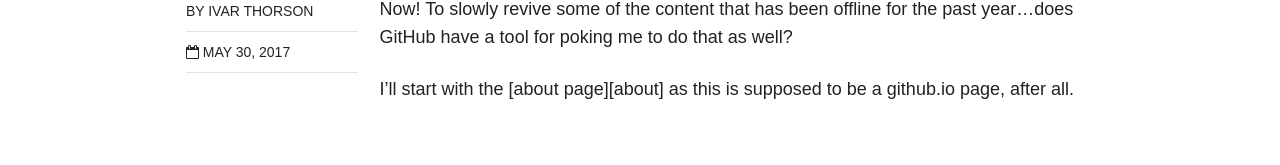
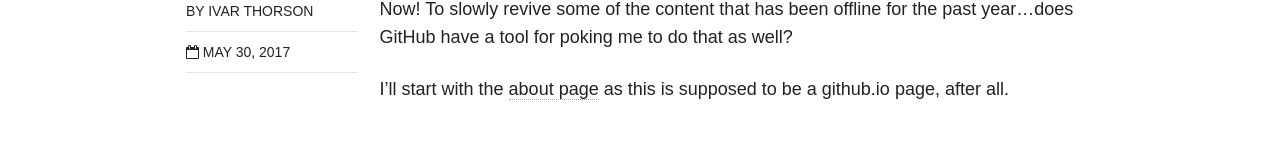
Before and after one commit to ivarthorson/ivarthorson.github.io, a plain HTML site: page blog/reviving-the-dead/index.html in a window 1280 px wide. Shown: the part 554-719 px from the top of the page. Drawn offline with nearby package versions, Linux system fonts and the light colour scheme; some packages are replaced by stand-ins of ours.

Commit message:
Minor typo fix

```diff
--- a/blog/reviving-the-dead/index.html
+++ b/blog/reviving-the-dead/index.html
@@ -149,7 +149,7 @@
 
 <p>Now! To slowly revive some of the content that has been offline for the past year…does GitHub have a tool for poking me to do that as well?</p>
 
-<p>I’ll start with the [about page][about] as this is supposed to be a github.io page, after all.</p>
+<p>I’ll start with the <a href="about">about page</a> as this is supposed to be a github.io page, after all.</p>
 
 
       </div><!-- /.entry-content -->
```
